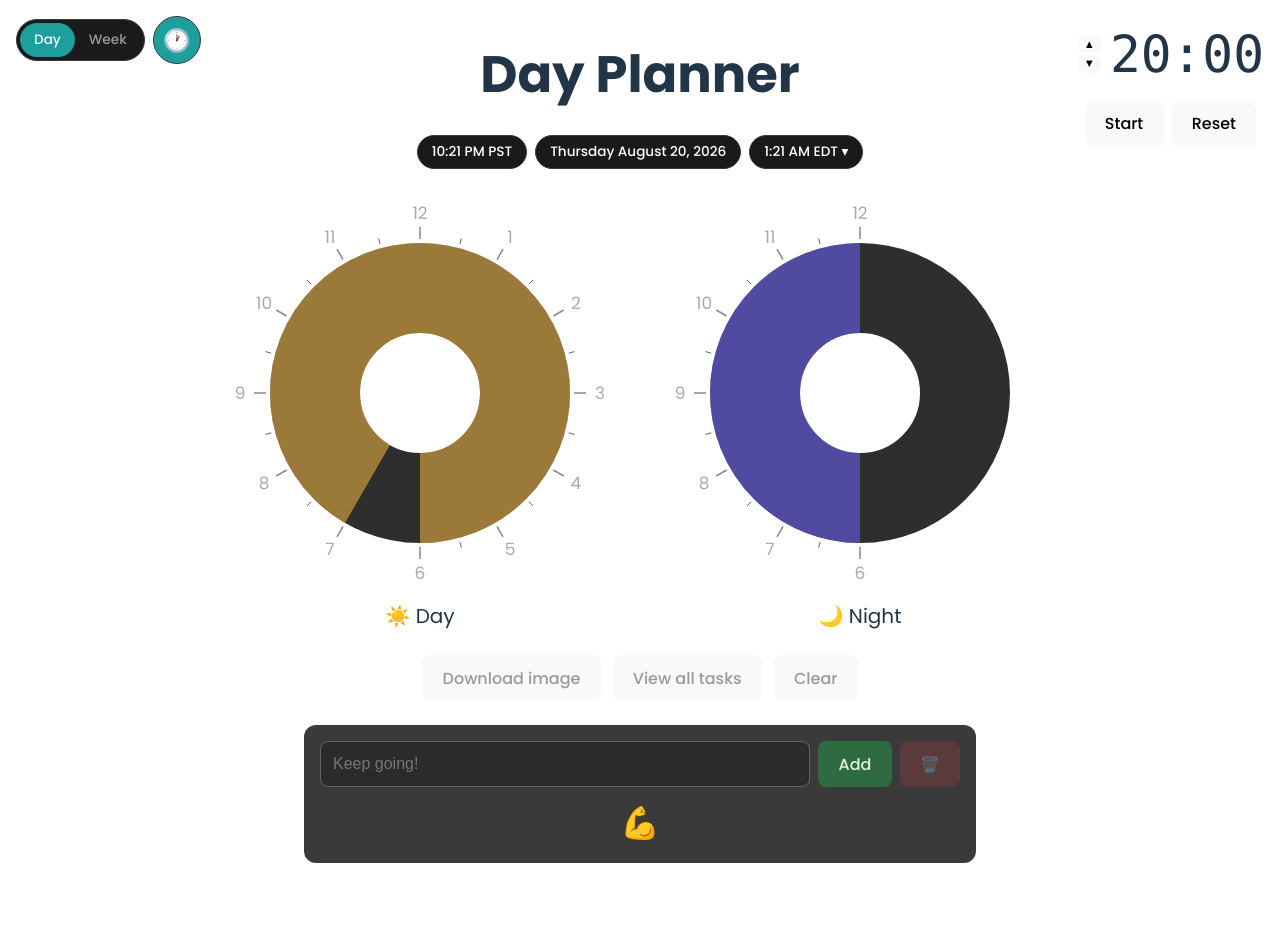
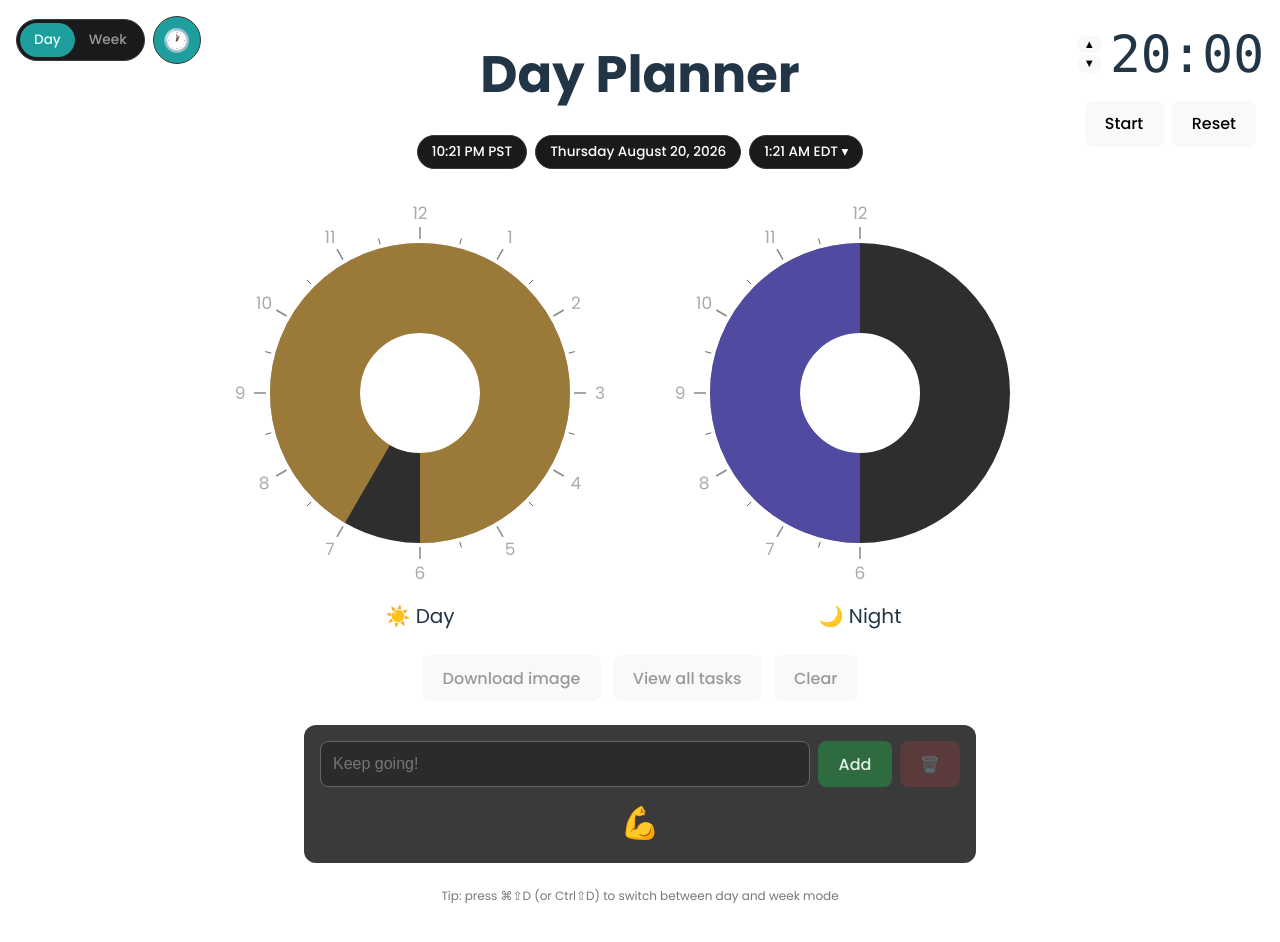
Before and after one commit to callmelazarus/day-organization-planner, a React (Vite) app: page / in a window 1280 px wide. Shown: the top 942 px of the page. Before the commit the page ends 903 px from the top, so only its background shows below. Built offline with nearby package versions, Linux system fonts and the light colour scheme.

Commit message:
feat: show subtle hint for the day/week mode shortcut
Co-Authored-By: Claude Sonnet 5 <noreply@anthropic.com>

```diff
--- a/src/clock/DayPlanner.tsx
+++ b/src/clock/DayPlanner.tsx
@@ -319,6 +319,10 @@ export function DayPlanner(): ReactElement {
         onClearAll={clearTodos}
       />
 
+      <span style={{ fontSize: 12, color: '#777' }}>
+        Tip: press ⌘⇧D (or Ctrl⇧D) to switch between day and week mode
+      </span>
+
       {isTaskListOpen && mode === 'single' && (
         <TaskListModal segments={singleDay.segments} onClose={() => setIsTaskListOpen(false)} />
       )}
```
